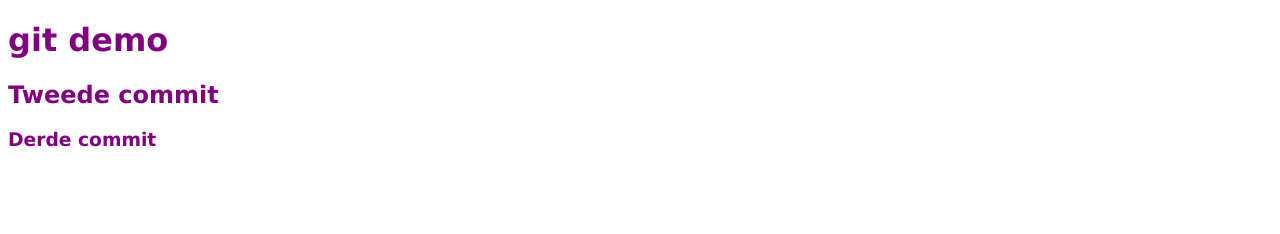
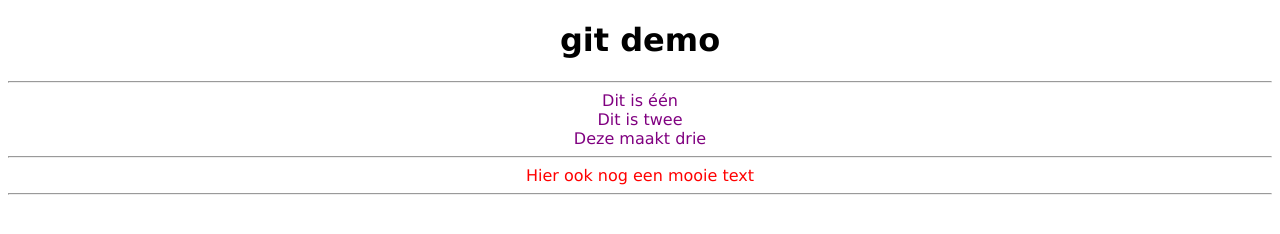
Before and after one commit to David-Kerry/git-workshop-2025-02, a website: page index.html in a window 1280 px wide. Drawn offline with Linux system fonts and the light colour scheme.

Commit message:
kleuren toegevoegd text gecentreerd

```diff
--- a/index.html
+++ b/index.html
@@ -9,13 +9,17 @@
 <header>
   <h1>git demo</h1>
 </header>
+<hr>
 <main>
-    <article>
-        <h2>Tweede commit</h2>
-    </article>
-    <article>
-        <h3>Derde commit</h3>
-    </article>
+    <section>Dit is één</section>
+    <section>Dit is twee</section>
+    <section>Deze maakt drie</section>
+
 </main>
+<hr>
+<footer>
+    Hier ook nog een mooie text
+</footer>
+<hr>
 </body>
 </html>
--- a/styles.css
+++ b/styles.css
@@ -1,4 +1,11 @@
 body {
+    text-align: center;
     font-family: Verdana, Geneva, Tahoma, sans-serif;
     color: purple;
 }
+h1 {
+    color: black;
+}
+footer {
+    color: red;
+}
```
